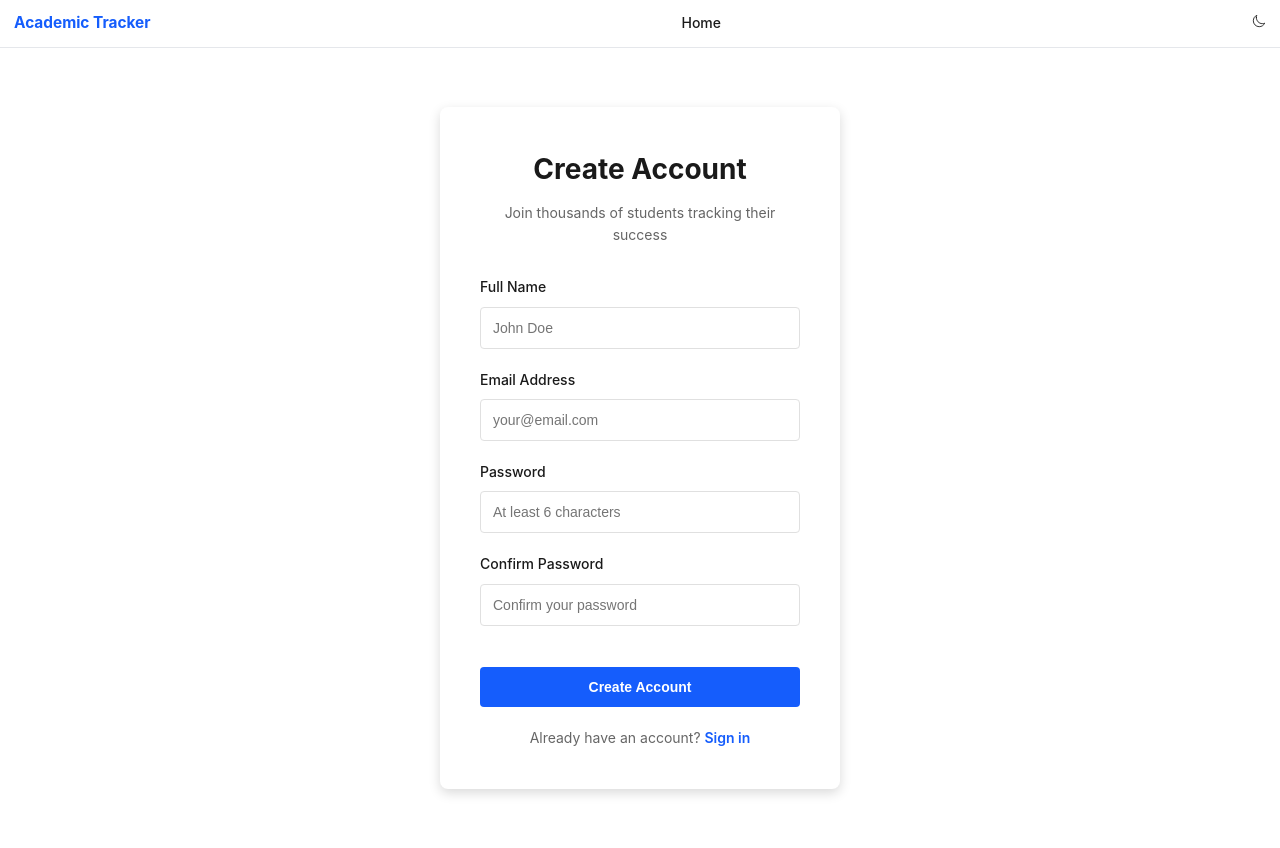
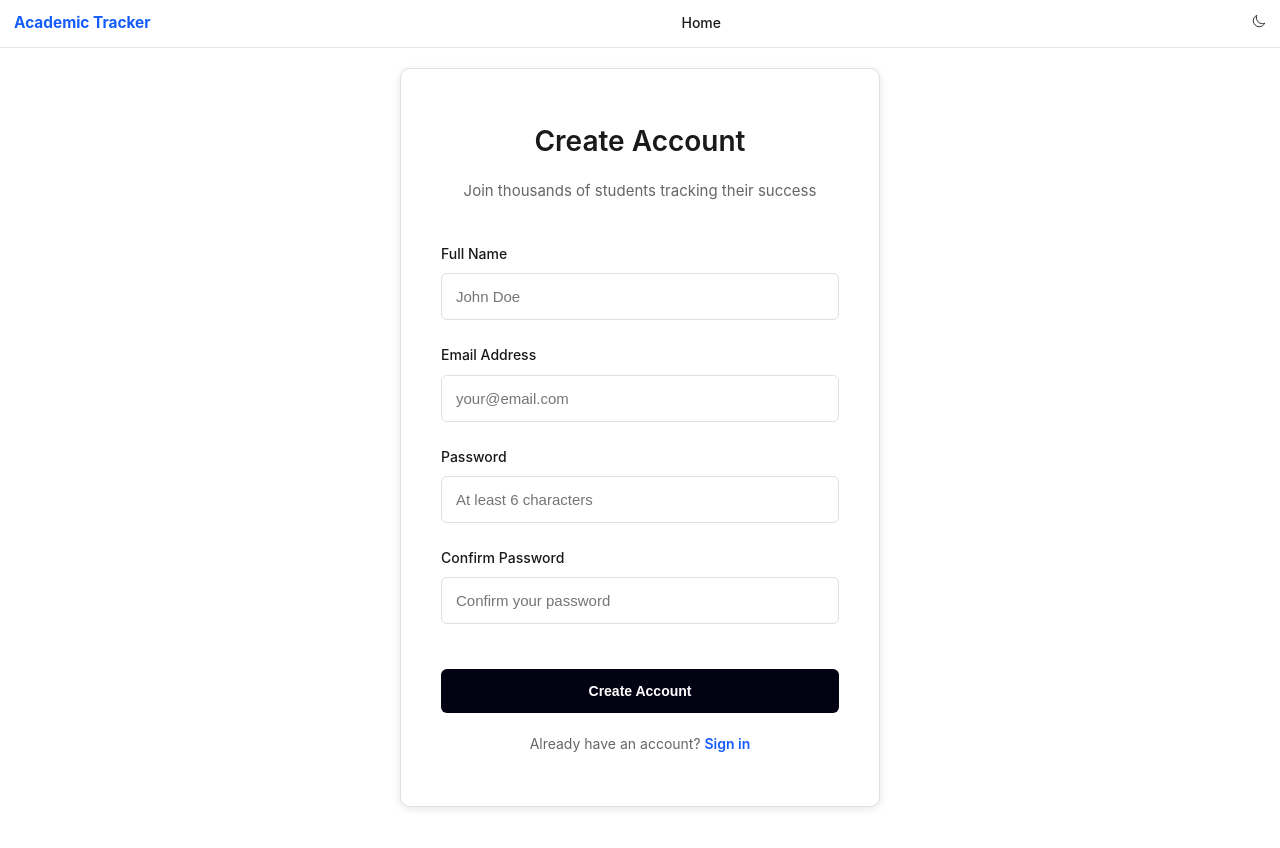
Before and after one commit to BlueStreak82/Capstone, a plain HTML site: page signup.html in a window 1280 px wide. After the commit the page ends 827 px from the top, so only its background shows below. Drawn offline with nearby package versions, Linux system fonts and the light colour scheme.

Commit message:
signup done

```diff
--- a/css/styles.css
+++ b/css/styles.css
@@ -463,10 +463,93 @@ main {
   text-decoration: underline;
 }
 
+/* ==========================================
+   SIGNUP STYLES
+   ========================================== */
+
+.signup-container {
+  min-height: 94vh;
+  display: flex;
+  align-items: center;
+  justify-content: center;
+  padding: 20px;
+  background: var(--bg-primary);
+}
+
+.signup-card {
+  width: 100%;
+  max-width: 400px;
+  background: var(--bg-secondary);
+  padding: 40px 28px;
+  border-radius: 10px;
+  box-shadow: var(--shadow-light);
+  border: 1px solid var(--border-color);
+}
+
+.signup-card h1 {
+  text-align: center;
+  margin-bottom: 10px;
+  font-size: 24px;
+  font-weight: 600;
+}
+
+.signup-card p {
+  text-align: center;
+  color: var(--text-secondary);
+  margin-bottom: 30px;
+  font-size: 14px;
+}
+
+.password-match {
+  font-size: 12px;
+  margin-top: 5px;
+  height: 16px;
+  color: var(--text-secondary);
+}
+
+.signup-button {
+  width: 100%;
+  padding: 14px;
+  background: var(--bg-button1);
+  color: var(--text-btn);
+  border: none;
+  border-radius: 6px;
+  font-weight: 600;
+  cursor: pointer;
+  transition: opacity 0.3s ease;
+  font-size: 14px;
+}
+
+.signup-button:hover {
+  opacity: 0.9;
+}
+
+.signup-button:disabled {
+  opacity: 0.7;
+  cursor: not-allowed;
+}
+
+.login-link {
+  text-align: center;
+  margin-top: 20px;
+  color: var(--text-secondary);
+  font-size: 14px;
+}
+
+.login-link a {
+  color: var(--accent-color);
+  text-decoration: none;
+  font-weight: 600;
+}
+
+.login-link a:hover {
+  text-decoration: underline;
+}
+
 @media (min-width: 768px) {
   /* Tablet and up */
   .login-card {
-    max-width: 520px;
+    max-width: 480px;
     padding: 50px 40px;
   }
 
@@ -476,6 +559,21 @@ main {
   }
 
   .login-card p {
+    font-size: 15px;
+    margin-bottom: 40px;
+  }
+
+  .signup-card {
+    max-width: 480px;
+    padding: 50px 40px;
+  }
+
+  .signup-card h1 {
+    font-size: 28px;
+    margin-bottom: 15px;
+  }
+
+  .signup-card p {
     font-size: 15px;
     margin-bottom: 40px;
   }
--- a/signup.html
+++ b/signup.html
@@ -14,140 +14,6 @@
     ></script>
     <script src="js/script.js" defer></script>
     <title>Sign Up - Academic Performance Tracker</title>
-    <style>
-      .signup-container {
-        min-height: 100vh;
-        display: flex;
-        align-items: center;
-        justify-content: center;
-        padding: 20px;
-      }
-
-      .signup-card {
-        width: 100%;
-        max-width: 400px;
-        background: var(--bg-secondary);
-        padding: 40px;
-        border-radius: 8px;
-        box-shadow: var(--shadow-medium);
-      }
-
-      .signup-card h1 {
-        text-align: center;
-        margin-bottom: 10px;
-        font-size: 28px;
-      }
-
-      .signup-card p {
-        text-align: center;
-        color: var(--text-secondary);
-        margin-bottom: 30px;
-        font-size: 14px;
-      }
-
-      .form-group {
-        margin-bottom: 20px;
-      }
-
-      .form-group label {
-        display: block;
-        margin-bottom: 8px;
-        font-weight: 500;
-        color: var(--text-primary);
-      }
-
-      .form-group input {
-        width: 100%;
-        padding: 12px;
-        border: 1px solid var(--border-color);
-        border-radius: 4px;
-        font-size: 14px;
-        background: var(--bg-primary);
-        color: var(--text-primary);
-        transition: border-color 0.3s ease;
-      }
-
-      .form-group input:focus {
-        outline: none;
-        border-color: var(--accent-color);
-        box-shadow: 0 0 0 3px rgba(0, 123, 255, 0.25);
-      }
-
-      .password-match {
-        font-size: 12px;
-        margin-top: 5px;
-        height: 16px;
-      }
-
-      .signup-button {
-        width: 100%;
-        padding: 12px;
-        background: var(--accent-color);
-        color: white;
-        border: none;
-        border-radius: 4px;
-        font-weight: 600;
-        cursor: pointer;
-        transition: background 0.3s ease;
-        font-size: 14px;
-      }
-
-      .signup-button:hover {
-        background: var(--accent-hover);
-      }
-
-      .signup-button:disabled {
-        opacity: 0.7;
-        cursor: not-allowed;
-      }
-
-      .error-message {
-        padding: 12px;
-        border-radius: 4px;
-        margin-bottom: 20px;
-        font-size: 14px;
-        display: none;
-      }
-
-      .error-message.error {
-        background: #fee;
-        color: #c33;
-        border: 1px solid #fcc;
-      }
-
-      .error-message.success {
-        background: #efe;
-        color: #3c3;
-        border: 1px solid #cfc;
-      }
-
-      .login-link {
-        text-align: center;
-        margin-top: 20px;
-        color: var(--text-secondary);
-        font-size: 14px;
-      }
-
-      .login-link a {
-        color: var(--accent-color);
-        text-decoration: none;
-        font-weight: 600;
-      }
-
-      .login-link a:hover {
-        text-decoration: underline;
-      }
-
-      @media (max-width: 480px) {
-        .signup-card {
-          padding: 30px 20px;
-        }
-
-        .signup-card h1 {
-          font-size: 24px;
-        }
-      }
-    </style>
   </head>
   <body>
     <nav class="nav">
```
Also changed, not shown: login.html (+1 -1 lines).
